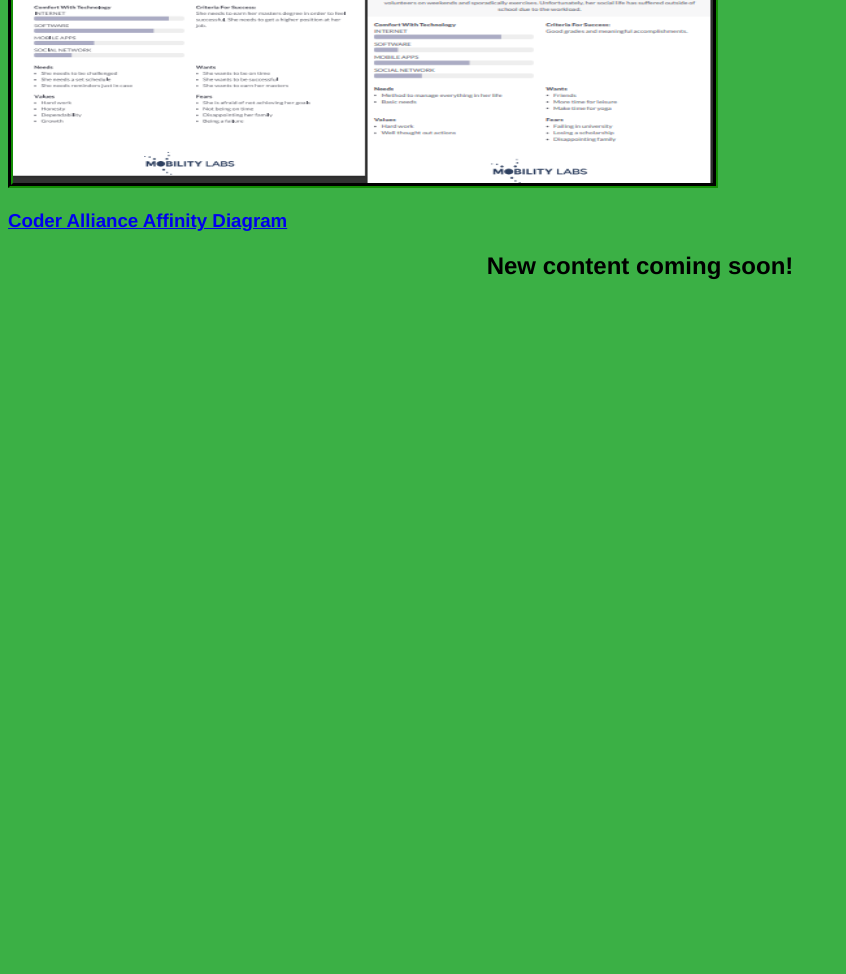
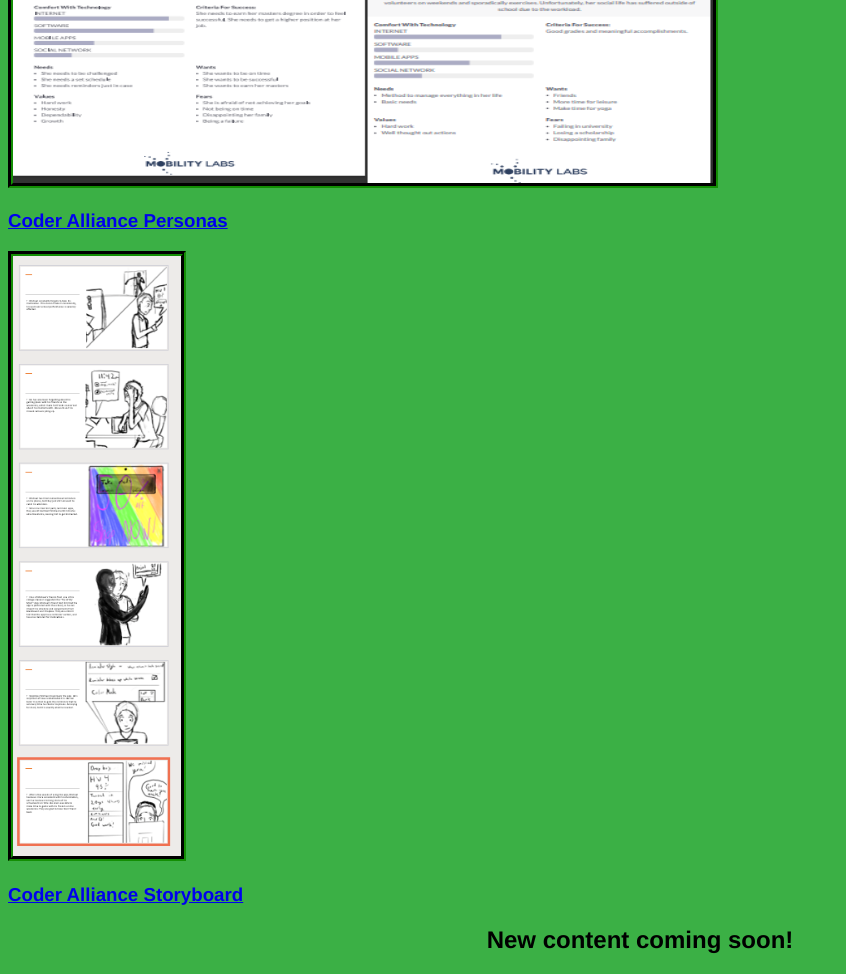
Before and after one commit to BayoMuse42/BayoMuse42.github.io, a plain HTML site: page index.html in a window 1280 px wide. Shown: the part 2043-3017 px from the top of the page, without its empty margins (0-846 px from the left). Before the commit the page ends 2343 px from the top, so only its background shows below. Drawn offline with Linux system fonts and the light colour scheme.

Commit message:
Add files via upload

```diff
--- a/index.html
+++ b/index.html
@@ -37,7 +37,17 @@
         <section class="assignment-three">
             <a href="Files/Coder-Alliance-Personas.pdf"> <img src="Files/Img/Coder-Alliance-Personas.PNG" width=700px;></a>
             <section class="assign-details-three">
-                <a href="Files/Coder-Alliance-Personas.pdf"><h3>Coder Alliance Affinity Diagram </h3></a>
+                <a href="Files/Coder-Alliance-Personas.pdf"><h3>Coder Alliance Personas</h3></a>
+            </section>
+        </section>
+
+        <section class="assignment-four">
+            <a href="Files/Coder-Alliance-Storyboard.pdf"> <img src="Files/Img/Coder-Alliance-Storyboard.PNG"></a>
+            <section class="assign-details-four">
+                <a href="Files/Coder-Alliance-Storyboard.pdf"><h3>Coder Alliance Storyboard</h3></a>
+                <p>
+
+                </p>
             </section>
         </section>
 
```
Also changed, not shown: Files/Img/Coder-Alliance-Storyboard.PNG (added), 1 other file.
